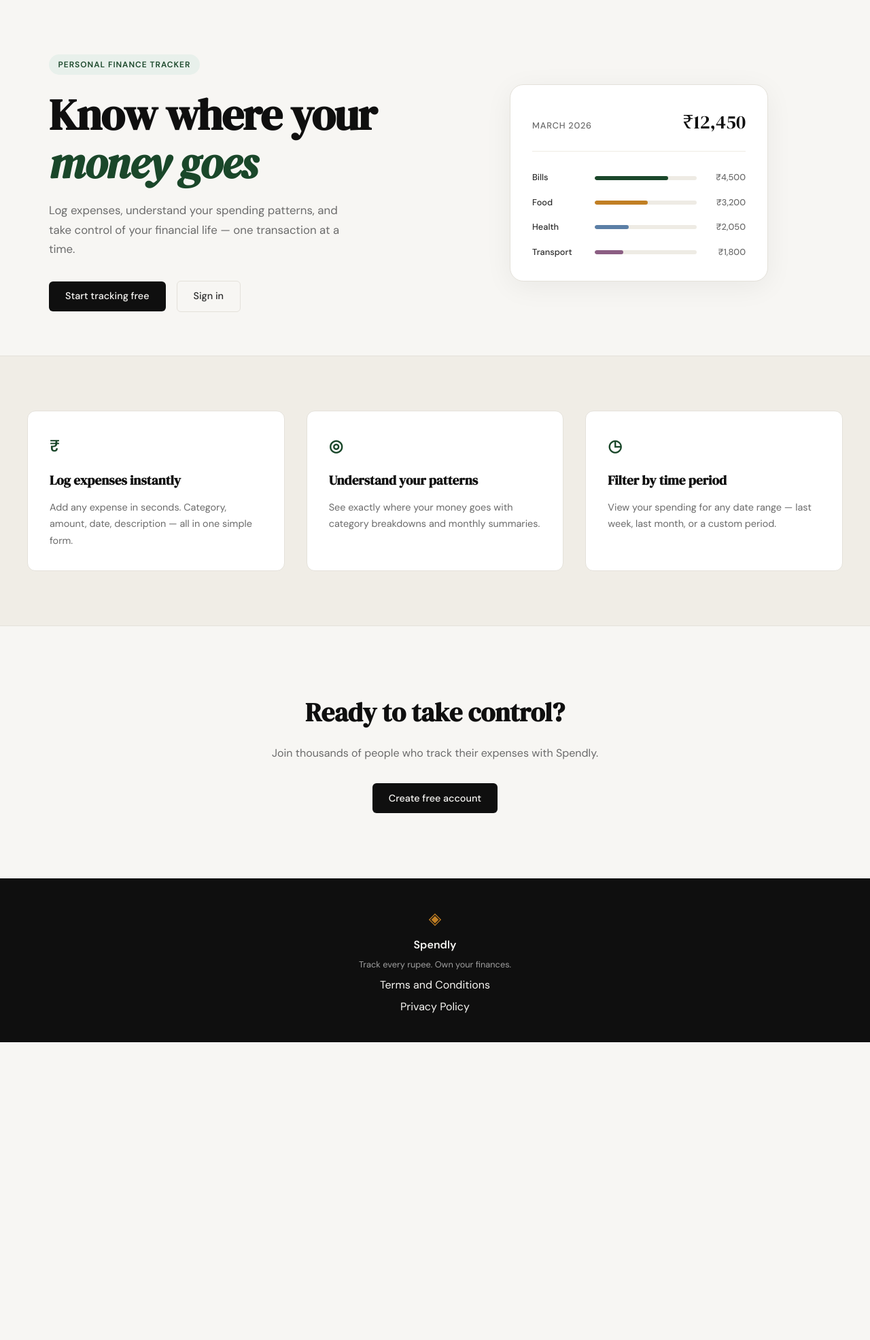
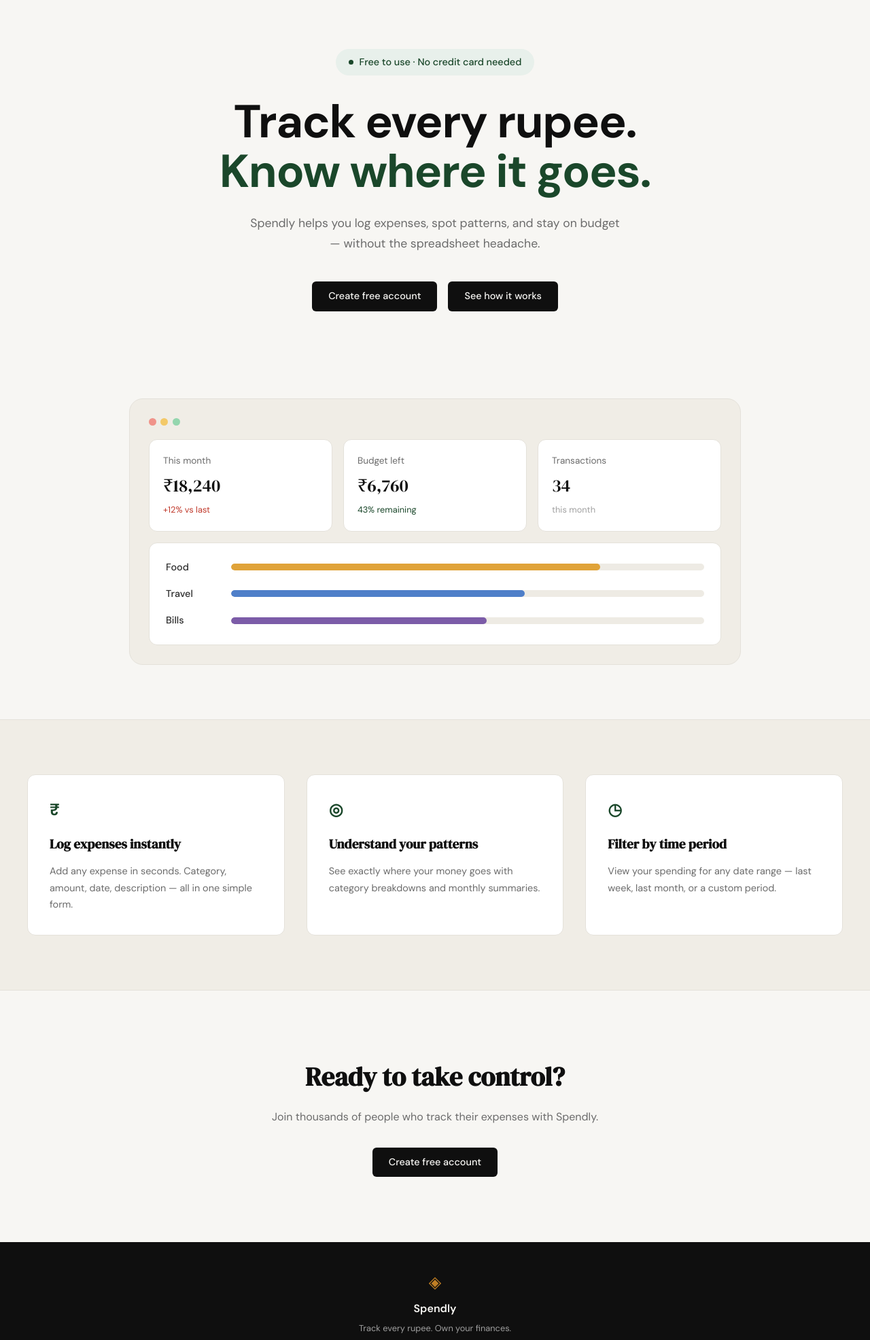
Before and after one commit to sourabhgrover/expense-tracker, a Flask app: page / in a window 1280 px wide. Shown: the part 61-2032 px from the top of the page at 68% size. Before the commit the page ends 1594 px from the top, so only its background shows below. Run offline with Flask 3, Linux system fonts and the light colour scheme.

Commit message:
landing: redesign hero section

```diff
--- /dev/null
+++ b/static/css/landing.css
@@ -0,0 +1,191 @@
+/* ------------------------------------------------------------------ */
+/* Hero — centered redesign (overrides base .hero rules for this page) */
+/* ------------------------------------------------------------------ */
+
+.hero {
+    display: flex;
+    flex-direction: column;
+    align-items: center;
+    text-align: center;
+    max-width: var(--max-width);
+    margin: 0 auto;
+    padding: 4.5rem 2rem 5rem;
+}
+
+.hero-inner {
+    max-width: 680px;
+    margin: 0 auto;
+}
+
+.hero-badge {
+    display: inline-flex;
+    align-items: center;
+    gap: 0.55rem;
+    background: var(--accent-light);
+    color: var(--accent);
+    font-family: var(--font-body);
+    font-size: 0.9rem;
+    font-weight: 500;
+    text-transform: none;
+    letter-spacing: normal;
+    padding: 0.5rem 1.15rem;
+    border-radius: 999px;
+    margin-bottom: 2rem;
+}
+
+.hero-badge-dot {
+    width: 7px;
+    height: 7px;
+    border-radius: 50%;
+    background: var(--accent);
+    flex-shrink: 0;
+}
+
+.hero-title {
+    font-family: 'DM Sans', var(--font-body);
+    font-weight: 700;
+    font-size: clamp(2.75rem, 6vw, 4.25rem);
+    line-height: 1.08;
+    letter-spacing: -0.02em;
+    color: var(--ink);
+    margin-bottom: 1.5rem;
+}
+
+.hero-title-accent {
+    display: block;
+    color: var(--accent);
+}
+
+.hero-subtitle {
+    font-size: 1.1rem;
+    color: var(--ink-muted);
+    line-height: 1.7;
+    max-width: 560px;
+    margin: 0 auto 2.5rem;
+}
+
+.hero-actions {
+    display: flex;
+    justify-content: center;
+    gap: 1rem;
+    margin-bottom: 4rem;
+}
+
+/* ------------------------------------------------------------------ */
+/* Hero — dashboard preview panel                                      */
+/* ------------------------------------------------------------------ */
+
+.hero-preview {
+    width: 100%;
+    max-width: 900px;
+    margin: 0 auto;
+    background: var(--paper-warm);
+    border: 1px solid var(--border);
+    border-radius: var(--radius-lg);
+    padding: 1.75rem;
+}
+
+.preview-dots {
+    display: flex;
+    gap: 0.4rem;
+    margin-bottom: 1.25rem;
+}
+
+.preview-dot {
+    width: 11px;
+    height: 11px;
+    border-radius: 50%;
+}
+
+.preview-dot-red { background: #f0938a; }
+.preview-dot-yellow { background: #f3c969; }
+.preview-dot-green { background: #94d6ae; }
+
+.stat-row {
+    display: grid;
+    grid-template-columns: repeat(3, 1fr);
+    gap: 1rem;
+    margin-bottom: 1rem;
+}
+
+.stat-tile {
+    background: var(--paper-card);
+    border: 1px solid var(--border);
+    border-radius: var(--radius-md);
+    padding: 1.25rem;
+    display: flex;
+    flex-direction: column;
+    gap: 0.35rem;
+    text-align: left;
+}
+
+.stat-label {
+    font-size: 0.85rem;
+    color: var(--ink-muted);
+}
+
+.stat-value {
+    font-family: var(--font-display);
+    font-size: 1.6rem;
+    color: var(--ink);
+}
+
+.stat-note {
+    font-size: 0.8rem;
+    color: var(--ink-faint);
+}
+
+.stat-note-negative { color: var(--danger); }
+.stat-note-positive { color: var(--accent); }
+
+.category-card {
+    background: var(--paper-card);
+    border: 1px solid var(--border);
+    border-radius: var(--radius-md);
+    padding: 1.5rem;
+    display: flex;
+    flex-direction: column;
+    gap: 1rem;
+    text-align: left;
+}
+
+.category-row {
+    display: grid;
+    grid-template-columns: 80px 1fr;
+    align-items: center;
+    gap: 1rem;
+}
+
+.category-name {
+    font-size: 0.9rem;
+    font-weight: 500;
+    color: var(--ink-soft);
+}
+
+.category-track {
+    height: 10px;
+    background: var(--border-soft);
+    border-radius: 999px;
+    overflow: hidden;
+}
+
+.category-bar {
+    height: 100%;
+    border-radius: 999px;
+}
+
+.category-bar-food { width: 78%; background: #e0a339; }
+.category-bar-travel { width: 62%; background: #4f7fc9; }
+.category-bar-bills { width: 54%; background: #7c5ca8; }
+
+/* ------------------------------------------------------------------ */
+/* Responsive                                                          */
+/* ------------------------------------------------------------------ */
+
+@media (max-width: 700px) {
+    .hero { padding: 3.5rem 1.25rem 3.5rem; }
+    .hero-actions { flex-direction: column; width: 100%; }
+    .hero-actions .btn-primary { width: 100%; }
+    .stat-row { grid-template-columns: 1fr; }
+    .category-row { grid-template-columns: 60px 1fr; }
+}
--- a/templates/landing.html
+++ b/templates/landing.html
@@ -1,60 +1,73 @@
 {% extends "base.html" %}
 
 {% block title %}Spendly — Track Every Rupee{% endblock %}
+
+{% block head %}
+<link href="https://fonts.googleapis.com/css2?family=DM+Sans:wght@700&display=swap" rel="stylesheet">
+<link rel="stylesheet" href="{{ url_for('static', filename='css/landing.css') }}">
+{% endblock %}
 
 {% block content %}
 
 <section class="hero">
     <div class="hero-inner">
-        <div class="hero-badge">Personal Finance Tracker</div>
+        <div class="hero-badge">
+            <span class="hero-badge-dot"></span>
+            Free to use &middot; No credit card needed
+        </div>
         <h1 class="hero-title">
-            Know where your<br>
-            <em>money goes</em>
+            Track every rupee.<br>
+            <span class="hero-title-accent">Know where it goes.</span>
         </h1>
         <p class="hero-subtitle">
-            Log expenses, understand your spending patterns,
-            and take control of your financial life —
-            one transaction at a time.
+            Spendly helps you log expenses, spot patterns, and stay
+            on budget — without the spreadsheet headache.
         </p>
         <div class="hero-actions">
-            <a href="{{ url_for('register') }}" class="btn-primary">Start tracking free</a>
-            <a href="{{ url_for('login') }}" class="btn-ghost">Sign in</a>
+            <a href="{{ url_for('register') }}" class="btn-primary">Create free account</a>
+            <a href="#" class="btn-primary">See how it works</a>
         </div>
     </div>
-    <div class="hero-visual">
-        <div class="mock-card">
-            <div class="mock-card-header">
-                <span class="mock-label">March 2026</span>
-                <span class="mock-total">₹12,450</span>
+    <div class="hero-preview">
+        <div class="preview-dots">
+            <span class="preview-dot preview-dot-red"></span>
+            <span class="preview-dot preview-dot-yellow"></span>
+            <span class="preview-dot preview-dot-green"></span>
+        </div>
+        <div class="stat-row">
+            <div class="stat-tile">
+                <span class="stat-label">This month</span>
+                <span class="stat-value">₹18,240</span>
+                <span class="stat-note stat-note-negative">+12% vs last</span>
             </div>
-            <div class="mock-bars">
-                <div class="mock-bar-row">
-                    <span class="mock-cat">Bills</span>
-                    <div class="mock-bar-track">
-                        <div class="mock-bar" style="width: 72%"></div>
-                    </div>
-                    <span class="mock-amt">₹4,500</span>
+            <div class="stat-tile">
+                <span class="stat-label">Budget left</span>
+                <span class="stat-value">₹6,760</span>
+                <span class="stat-note stat-note-positive">43% remaining</span>
+            </div>
+            <div class="stat-tile">
+                <span class="stat-label">Transactions</span>
+                <span class="stat-value">34</span>
+                <span class="stat-note">this month</span>
+            </div>
+        </div>
+        <div class="category-card">
+            <div class="category-row">
+                <span class="category-name">Food</span>
+                <div class="category-track">
+                    <div class="category-bar category-bar-food"></div>
                 </div>
-                <div class="mock-bar-row">
-                    <span class="mock-cat">Food</span>
-                    <div class="mock-bar-track">
-                        <div class="mock-bar mock-bar-2" style="width: 52%"></div>
-                    </div>
-                    <span class="mock-amt">₹3,200</span>
+            </div>
+            <div class="category-row">
+                <span class="category-name">Travel</span>
+                <div class="category-track">
+                    <div class="category-bar category-bar-travel"></div>
                 </div>
-                <div class="mock-bar-row">
-                    <span class="mock-cat">Health</span>
-                    <div class="mock-bar-track">
-                        <div class="mock-bar mock-bar-3" style="width: 33%"></div>
-                    </div>
-                    <span class="mock-amt">₹2,050</span>
-                </div>
-                <div class="mock-bar-row">
-                    <span class="mock-cat">Transport</span>
-                    <div class="mock-bar-track">
-                        <div class="mock-bar mock-bar-4" style="width: 28%"></div>
-                    </div>
-                    <span class="mock-amt">₹1,800</span>
+            </div>
+            <div class="category-row">
+                <span class="category-name">Bills</span>
+                <div class="category-track">
+                    <div class="category-bar category-bar-bills"></div>
                 </div>
             </div>
         </div>
```
